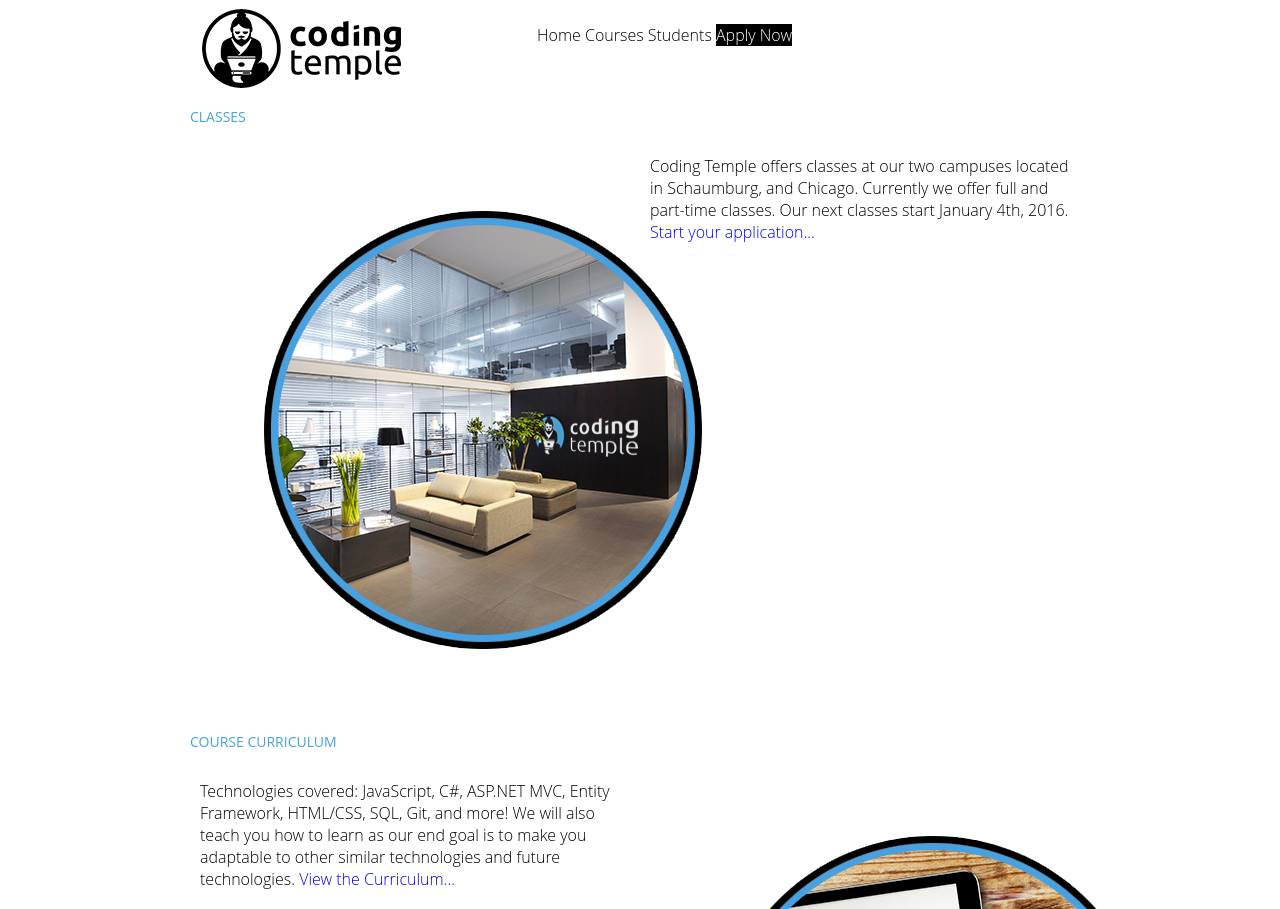
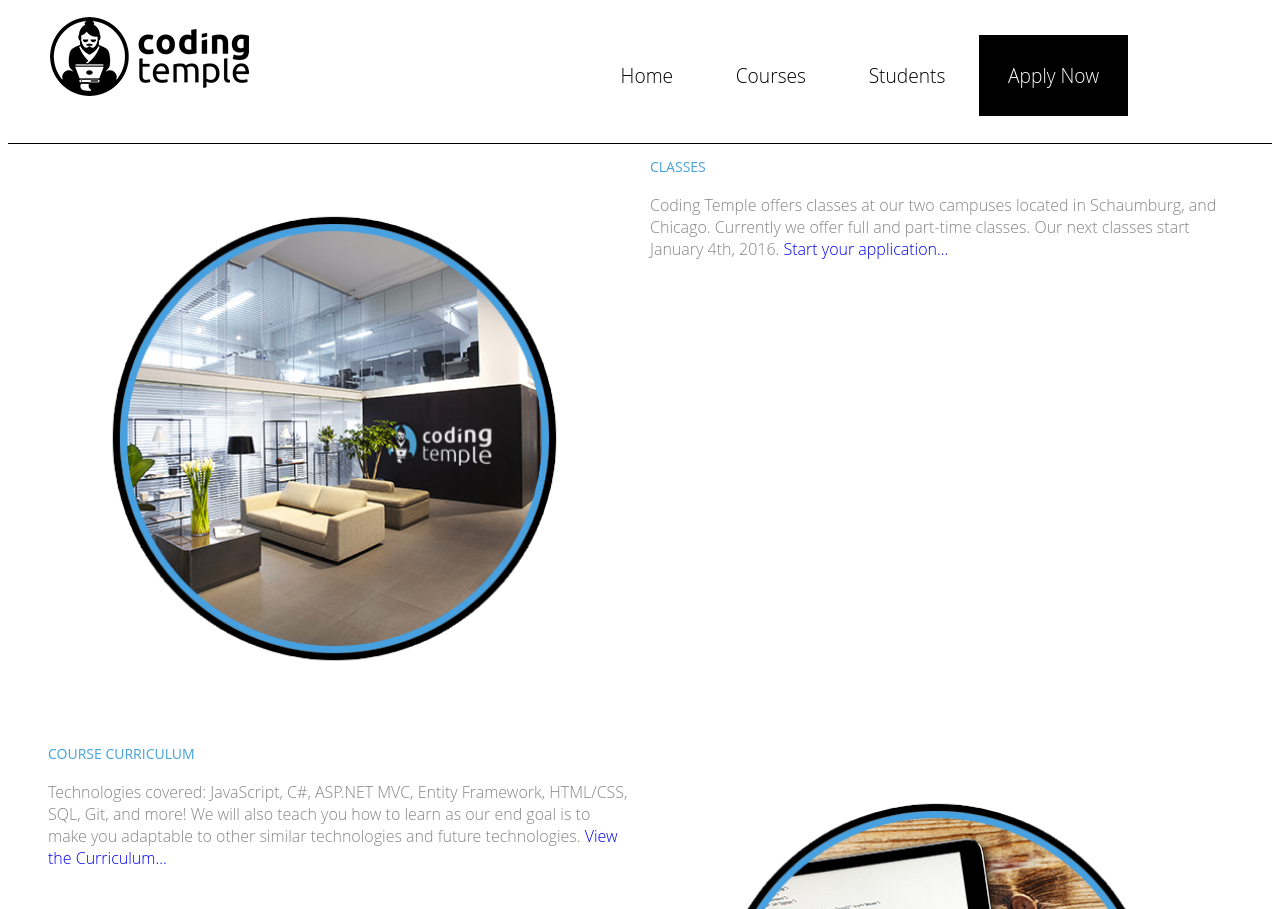
Before and after one commit to pgoldman0805/CodingTempleWebsite, a plain HTML site: page index.html in a window 1280 px wide. Shown: the top 909 px of the page. Drawn offline with Linux system fonts and the light colour scheme.

Commit message:
Updated navbar style and made container full width

```diff
--- a/index.html
+++ b/index.html
@@ -11,7 +11,7 @@
             <img src="assets/images/logo.png" />
         </div>
         <nav class="col-2-3">
-            <ul>
+            <ul class="nav-menu">
                 <li>
                     <a href="index.html">Home</a>
                 </li>
@@ -33,12 +33,13 @@
     </header>
     <main>
         <section class="container clearfix">
-            <h2>Classes</h2>
+
             <article>
                 <div class="col-1-2">
                     <img src="assets/images/classes.png"  />
                 </div>
                 <div class="col-1-2">
+                    <h2>Classes</h2>
                     <p>
                         Coding Temple offers classes at our two campuses located in
                          Schaumburg, and Chicago.  Currently we offer full and
@@ -54,12 +55,13 @@
 
 
         <section class="container clearfix">
-            <h2>Course Curriculum</h2>
+
             <article>
                 <div class="col-1-2 float-right">
                     <img src="assets/images/curriculum.png"  />
                 </div>
                 <div class="col-1-2 float-right">
+                    <h2>Course Curriculum</h2>
                     <p>
                         Technologies covered: JavaScript, C#, ASP.NET MVC, Entity
                         Framework, HTML/CSS, SQL, Git, and more! We will also teach you
@@ -74,12 +76,13 @@
         </section>
 
         <section class="container clearfix">
-            <h2>Current Students</h2>
+
             <article>
                 <div class="col-1-2">
                     <img src="assets/images/students.png"  />
                 </div>
                 <div class="col-1-2">
+                    <h2>Current Students</h2>
                     <p>
                         Our current cohort consists of students from various backgrounds
                          and knowledge about the IT industry.
--- a/styles/main.css
+++ b/styles/main.css
@@ -17,19 +17,35 @@
     color: #45a2da;
 }
 
-articles p {
+article p {
     color: #848484;
 }
+
+section img{
+    width: 100%;
+}
 .container {
-    width: 960px;
+    /*width: 960px;*/
     padding-right: 30px;
     padding-left: 30px;
     margin: 0 auto;
 }
-
-
+.nav-menu{
+    font-size: 1.2em;
+    line-height: 1.2em;
+    /*padding: 0.5em;*/
+}
+header{
+    padding: 0.5em;
+    /*background-color: rgba(0,0,0,0.2);*/
+    border-bottom: 1px solid black;
+}
+header nav {
+    text-align: center;
+}
 header li{
     display: inline-block;
+    padding: 1.5em;
 }
 
 header li a {
@@ -91,14 +107,14 @@
     float: left;
     padding-left: 10px;
     padding-right: 10px;
-    width: 66%;
+    width: 66.6%;
 }
 
 .col-1-3{
     float: left;
     padding-left: 10px;
     padding-right: 10px;
-    width: 33%;
+    width: 33.3%;
 }
 
 .clearfix:after{
```
